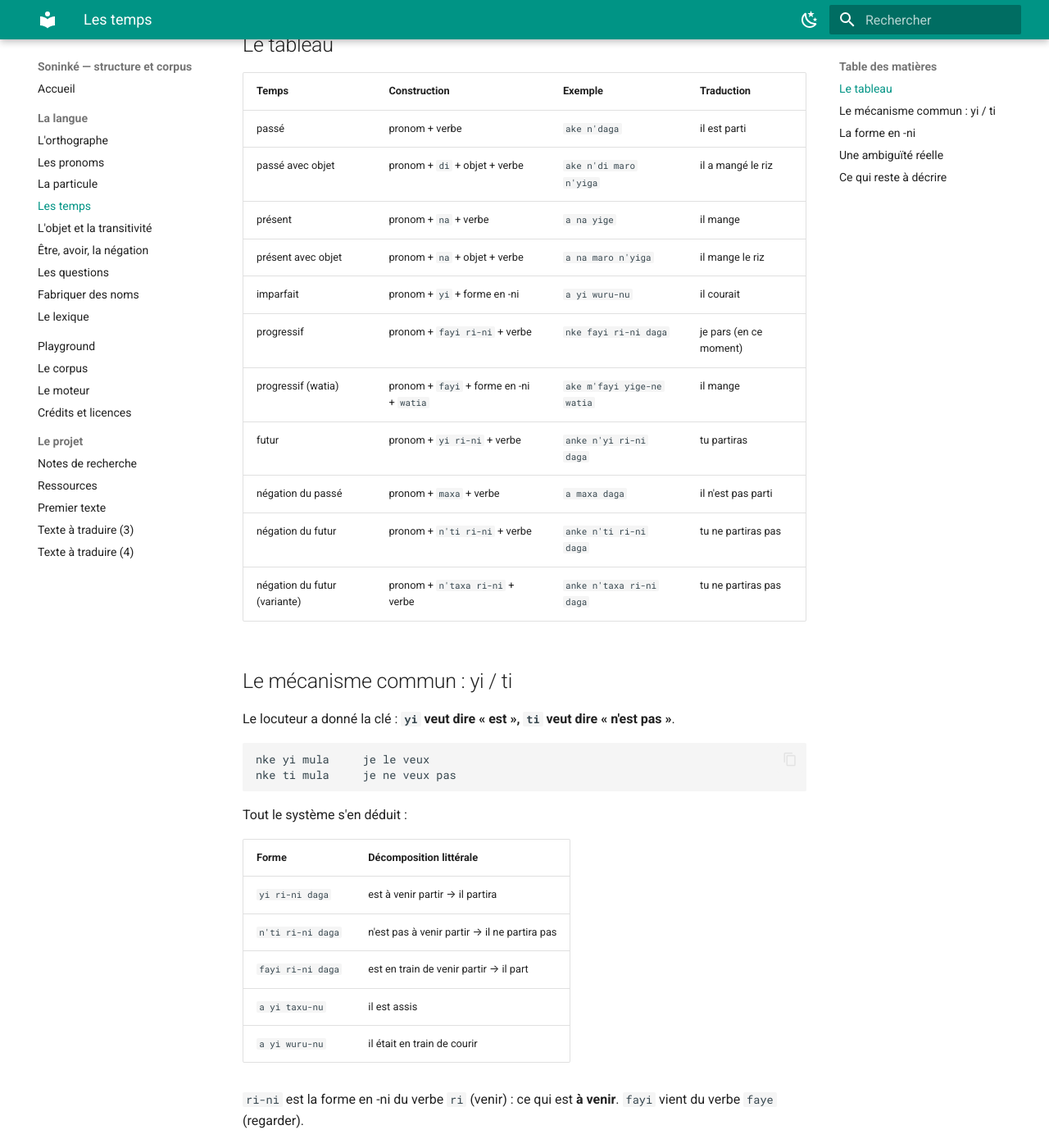
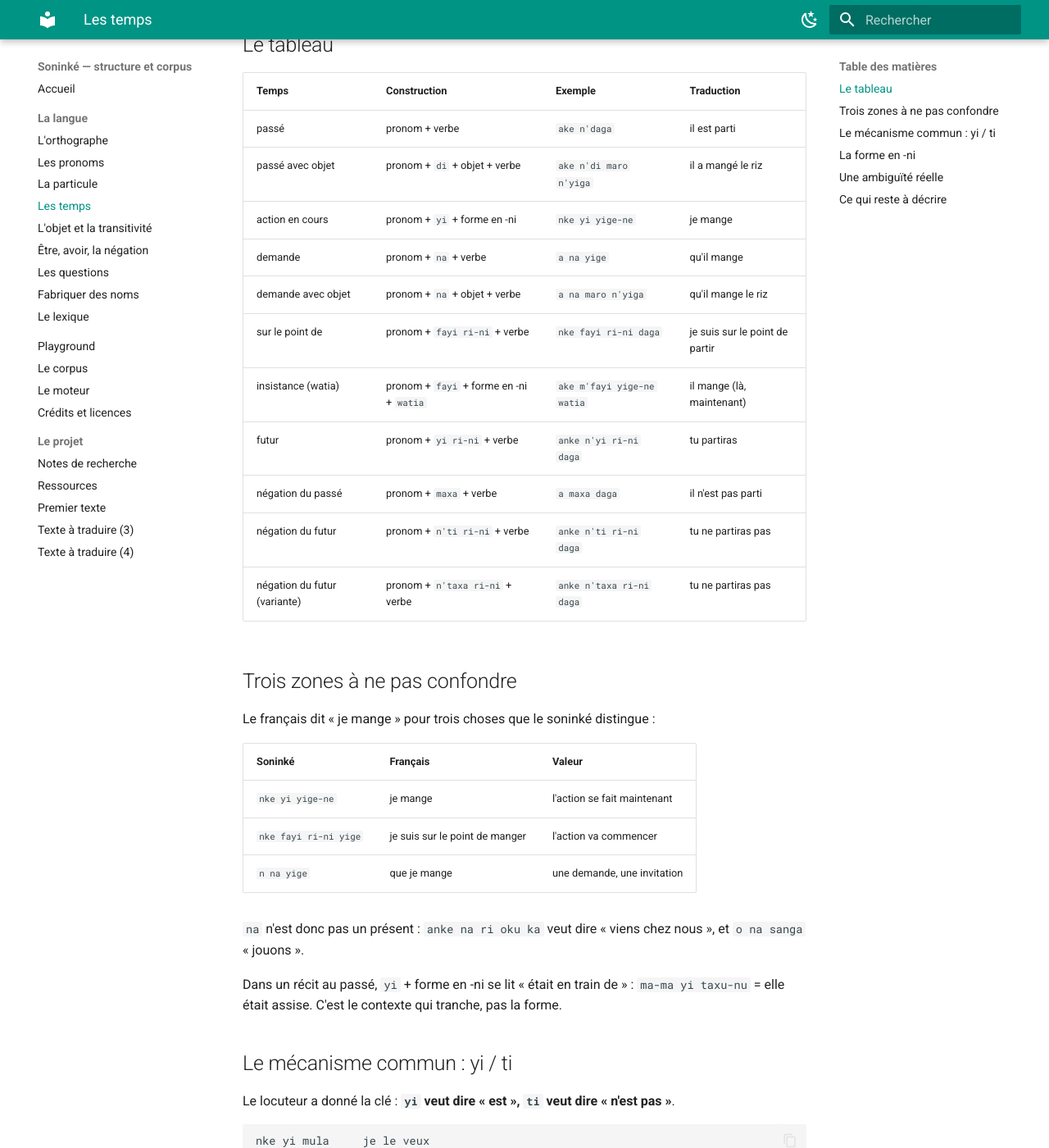
Before and after one commit to oscarmedra/snk_engine, an MkDocs documentation site: the page built from docs/langue/temps.md, in a window 1280 px wide and 1400 px high, scrolled down 275 px. Shown: the whole window at 82% size. Built offline with MkDocs 1.6.1 and Material for MkDocs 9.7.7, drawn with Linux system fonts in a browser that asks for light colours; some of the changed text lies outside the part shown.

Commit message:
« fayi ri-ni » signifie « être sur le point de »
Confirmé par le locuteur. Le temps « progressif » devient « imminent » et se
traduit « je suis sur le point de partir ». La documentation distingue désormais
les trois zones que le français confond : action en cours (yi), imminence
(fayi ri-ni) et demande (na).

Co-Authored-By: Claude Opus 5 <noreply@anthropic.com>

```diff
--- a/docs/langue/temps.md
+++ b/docs/langue/temps.md
@@ -12,15 +12,31 @@ Toutes les phrases ci-dessous sont produites par le moteur.
 |---|---|---|---|
 | passé | pronom + verbe | `ake n'daga` | il est parti |
 | passé avec objet | pronom + `di` + objet + verbe | `ake n'di maro n'yiga` | il a mangé le riz |
-| présent | pronom + `na` + verbe | `a na yige` | il mange |
-| présent avec objet | pronom + `na` + objet + verbe | `a na maro n'yiga` | il mange le riz |
-| imparfait | pronom + `yi` + forme en -ni | `a yi wuru-nu` | il courait |
-| progressif | pronom + `fayi ri-ni` + verbe | `nke fayi ri-ni daga` | je pars (en ce moment) |
-| progressif (watia) | pronom + `fayi` + forme en -ni + `watia` | `ake m'fayi yige-ne watia` | il mange |
+| action en cours | pronom + `yi` + forme en -ni | `nke yi yige-ne` | je mange |
+| demande | pronom + `na` + verbe | `a na yige` | qu'il mange |
+| demande avec objet | pronom + `na` + objet + verbe | `a na maro n'yiga` | qu'il mange le riz |
+| sur le point de | pronom + `fayi ri-ni` + verbe | `nke fayi ri-ni daga` | je suis sur le point de partir |
+| insistance (watia) | pronom + `fayi` + forme en -ni + `watia` | `ake m'fayi yige-ne watia` | il mange (là, maintenant) |
 | futur | pronom + `yi ri-ni` + verbe | `anke n'yi ri-ni daga` | tu partiras |
 | négation du passé | pronom + `maxa` + verbe | `a maxa daga` | il n'est pas parti |
 | négation du futur | pronom + `n'ti ri-ni` + verbe | `anke n'ti ri-ni daga` | tu ne partiras pas |
 | négation du futur (variante) | pronom + `n'taxa ri-ni` + verbe | `anke n'taxa ri-ni daga` | tu ne partiras pas |
+
+## Trois zones à ne pas confondre
+
+Le français dit « je mange » pour trois choses que le soninké distingue :
+
+| Soninké | Français | Valeur |
+|---|---|---|
+| `nke yi yige-ne` | je mange | l'action se fait maintenant |
+| `nke fayi ri-ni yige` | je suis sur le point de manger | l'action va commencer |
+| `n na yige` | que je mange | une demande, une invitation |
+
+`na` n'est donc pas un présent : `anke na ri oku ka` veut dire « viens chez nous »,
+et `o na sanga` « jouons ».
+
+Dans un récit au passé, `yi` + forme en -ni se lit « était en train de » :
+`ma-ma yi taxu-nu` = elle était assise. C'est le contexte qui tranche, pas la forme.
 
 ## Le mécanisme commun : yi / ti
 
@@ -39,7 +55,7 @@ Tout le système s'en déduit :
 | `n'ti ri-ni daga` | n'est pas à venir partir → il ne partira pas |
 | `fayi ri-ni daga` | est en train de venir partir → il part |
 | `a yi taxu-nu` | il est assis |
-| `a yi wuru-nu` | il était en train de courir |
+| `a yi wuru-nu` | il est en train de courir |
 
 `ri-ni` est la forme en -ni du verbe `ri` (venir) : ce qui est **à venir**.
 `fayi` vient du verbe `faye` (regarder).
```
Also changed, not shown: docs/playground/data.json (+11 -3 lines), 6 other files.
